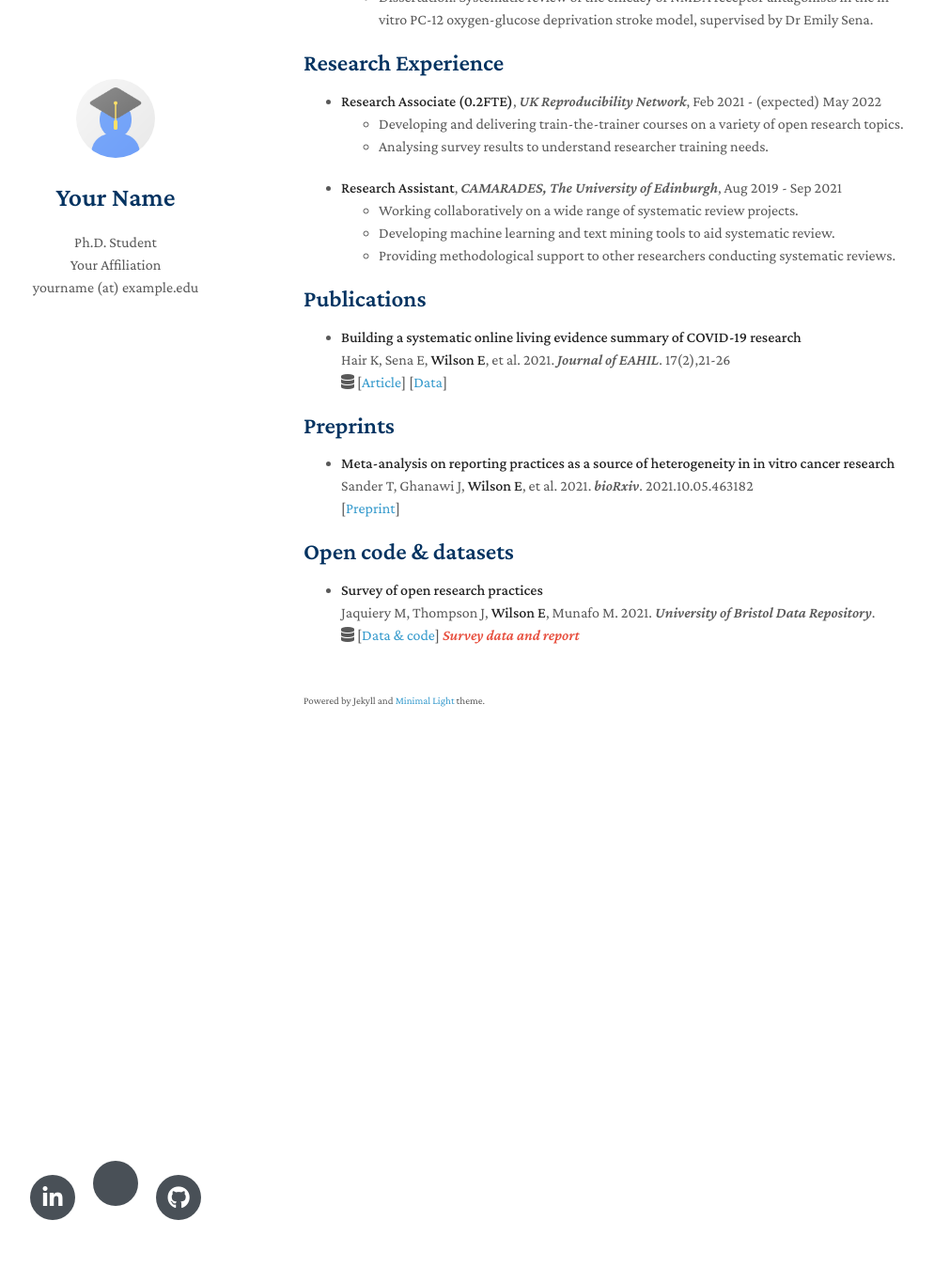
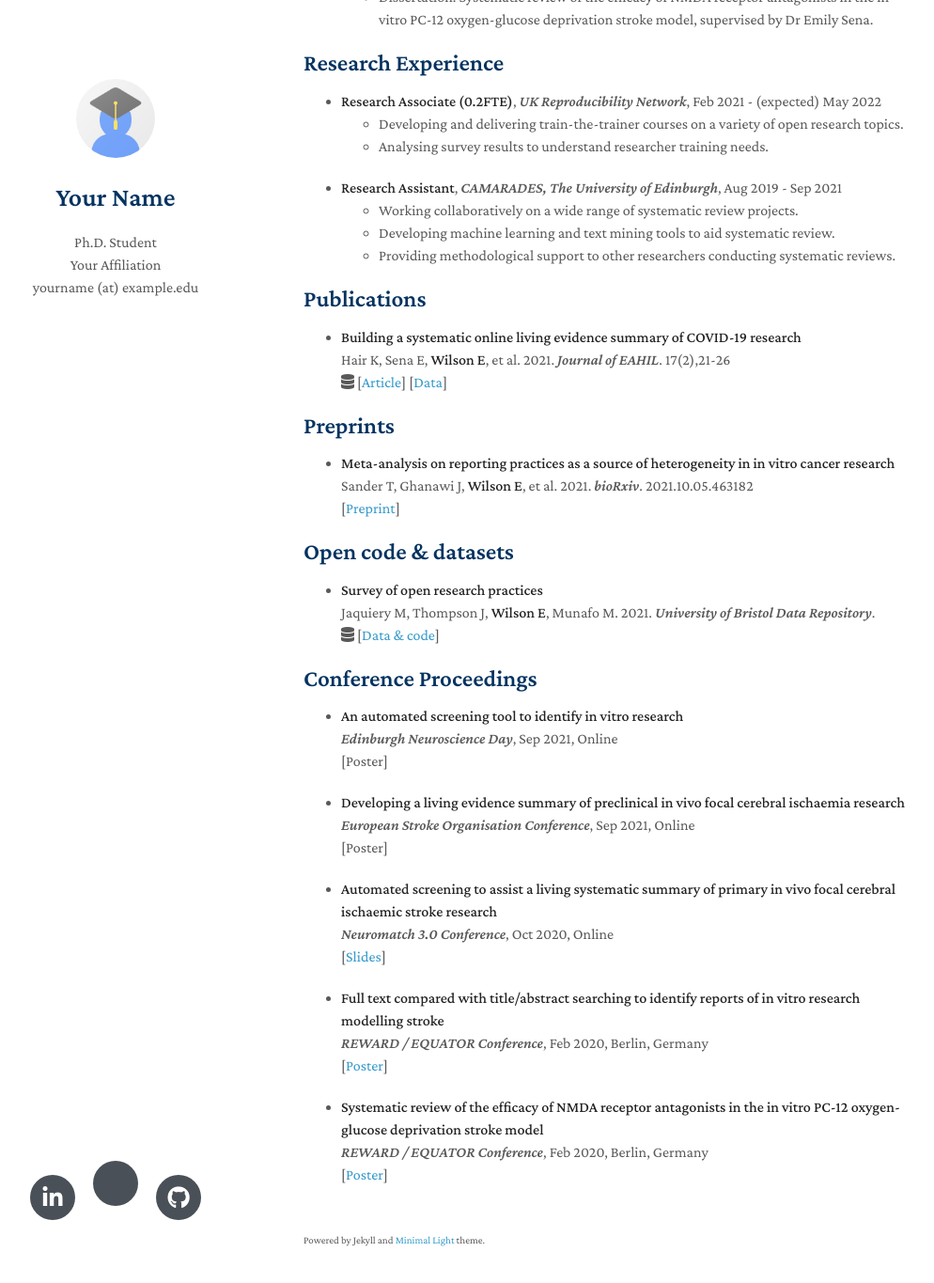
Before and after one commit to emma-wilson/emma-wilson.github.io, a Jekyll site: the page built from index.md, in a window 1280 px wide and 1400 px high, scrolled down 462 px. Shown: the top 1365 px of the window at 94% size, without its empty margins (147-1141 px from the left). Built offline with Jekyll 4.4.1, drawn with Linux system fonts in a browser that asks for light colours; nearby versions of some CDN libraries; a style sheet for code colours, icons or effects is not loaded; our own code applies the rules of GitHub Pages for plain Markdown files; some of the changed text lies outside the part shown.

Commit message:
Add conference proceedings

```diff
--- a/index.md
+++ b/index.md
@@ -14,7 +14,7 @@ I am passionate about open and reproducible research, and enjoy engaging the pub
 
 - **PhD**, *The University of Edinburgh*, Oct 2021 - (expected) Mar 2025
   <br>
-  - Thesis: Developing a meta-research framework for experimental models of ASD, supervised by Dr Emily Sena, Prof Peter Kind.
+  - Thesis: Developing a meta-research framework for preclinical models of autism, supervised by Dr Emily Sena, Prof Peter Kind.
 
 - **B.Sc. in Neuroscience (Hons.), 2:1**, *The University of Edinburgh*, Sep 2015 - May 2019
   <br>
@@ -50,7 +50,7 @@ I am passionate about open and reproducible research, and enjoy engaging the pub
   Sander T, Ghanawi J, **Wilson E**, et al. 2021. *bioRxiv*. 2021.10.05.463182
   <br>
   <i class="ai ai-open-access"></i>
-  [<a href="https://doi.org/10.1101/2021.10.05.463182" aria-label="Read BMeta-analysis on reporting practices as a source of heterogeneity in in vitro cancer research on the bio archive website">Preprint</a>]
+  [<a href="https://doi.org/10.1101/2021.10.05.463182" aria-label="Read Meta-analysis on reporting practices as a source of heterogeneity in in vitro cancer research on the bio archive website">Preprint</a>]
 
 ## Open code & datasets
 
@@ -60,4 +60,39 @@ I am passionate about open and reproducible research, and enjoy engaging the pub
   <br>
   <i class="fa fa-database"></i>
   [<a href="https://doi.org/10.5523/bris.32kwb3vmi5vaa26gpiusnajkfn" aria-label="Download open research practices survey data and report from the University of Bristol Data Repository">Data & code</a>]
-  <strong><i style="color:#e74d3c">Survey data and report</i></strong>
+
+## Conference Proceedings
+
+- **An automated screening tool to identify in vitro research**
+  <br>
+  *Edinburgh Neuroscience Day*, Sep 2021, Online
+  <br>
+  [Poster]
+
+- **Developing a living evidence summary of preclinical in vivo focal cerebral ischaemia research**
+  <br>
+  *European Stroke Organisation Conference*, Sep 2021, Online
+  <br>
+  [Poster]
+
+- **Automated screening to assist a living systematic summary of primary in vivo focal cerebral ischaemic stroke research**
+  <br>
+  *Neuromatch 3.0 Conference*, Oct 2020, Online
+  <br>
+  <i class="ai ai-osf"></i>
+  [<a href="https://osf.io/5krx7" aria-label="Download Automated screening to assist a living systematic summary of primary in vivo focal cerebral ischaemic stroke research talk slides from OSF">Slides</a>]
+
+- **Full text compared with title/abstract searching to identify reports of in vitro research modelling stroke**
+  <br>
+  *REWARD / EQUATOR Conference*, Feb 2020, Berlin, Germany
+  <br>
+  <i class="ai ai-osf"></i>
+  [<a href="https://osf.io/nhjeg" aria-label="Download Full text compared with title/abstract searching to identify reports of in vitro research modelling stroke poster from OSF">Poster</a>]
+
+
+- **Systematic review of the efficacy of NMDA receptor antagonists in the in vitro PC-12 oxygen-glucose deprivation stroke model**
+  <br>
+  *REWARD / EQUATOR Conference*, Feb 2020, Berlin, Germany
+  <br>
+  <i class="ai ai-osf"></i>
+  [<a href="https://osf.io/p4xar" aria-label="Download Systematic review of the efficacy of NMDA receptor antagonists in the in vitro PC-12 oxygen-glucose deprivation stroke model poster from OSF">Poster</a>]
```
